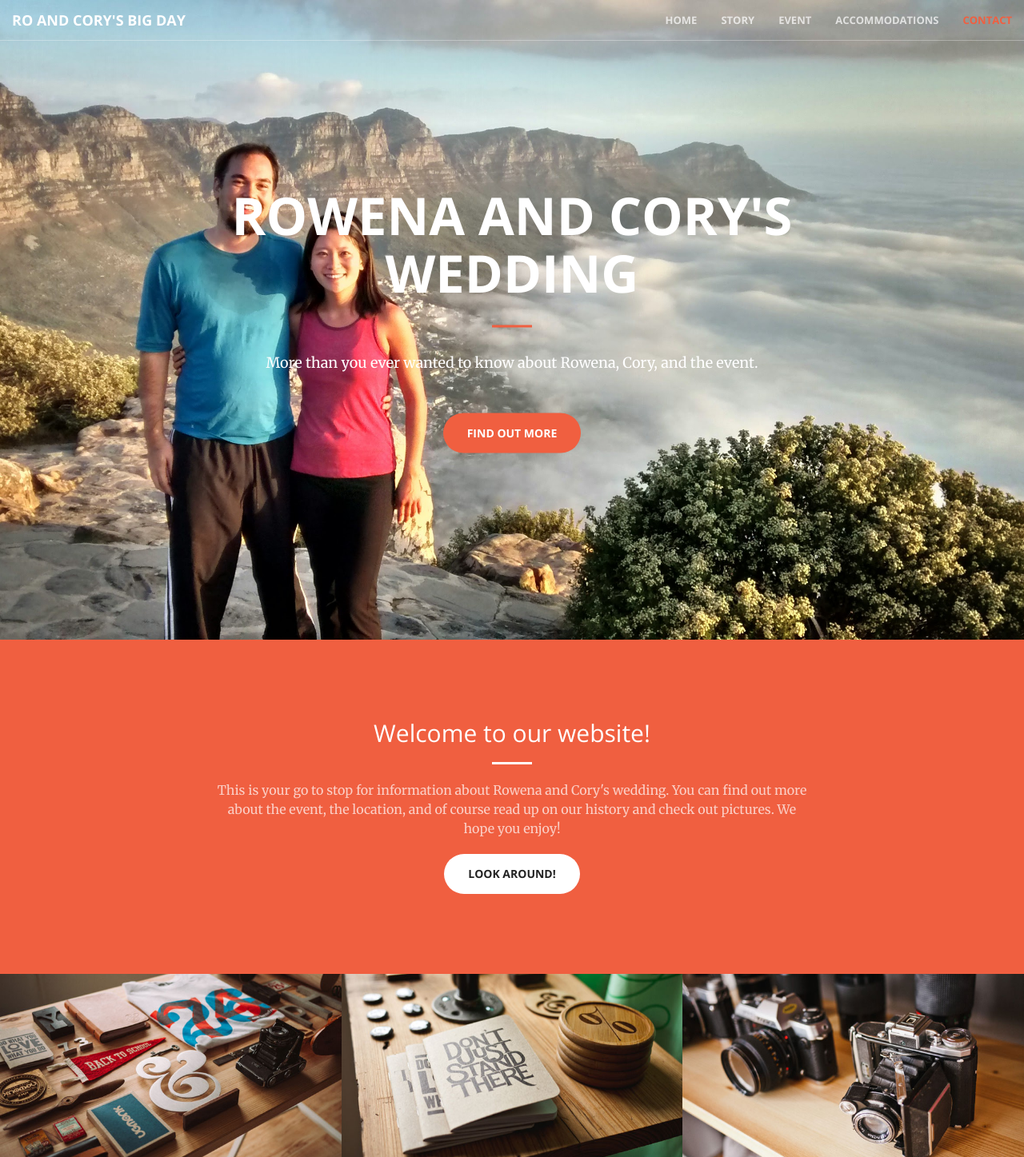
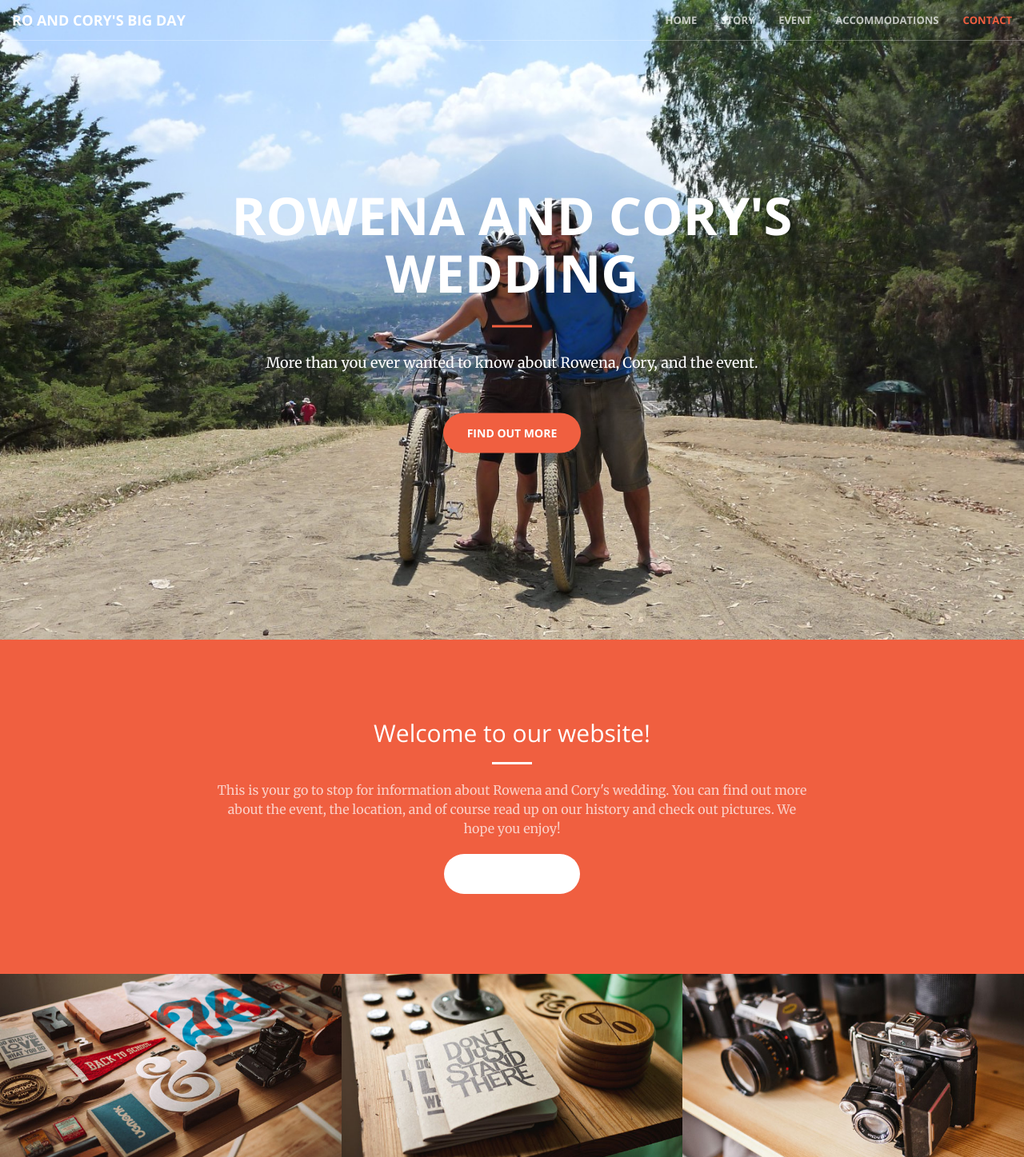
Before and after one commit to czue/django-wedding-website, a Django app: page /public/ in a window 1280 px wide. Shown: the top 1447 px of the page at 80% size. Run offline with Django 3.2, Linux system fonts and the light colour scheme; the visitor is signed in with stand-in values (Sample User, id 1); some libraries are stand-ins or nearby versions.

Commit message:
change splash image, style tweaks

```diff
--- a/bigday/static/bigday/css/bigday.css
+++ b/bigday/static/bigday/css/bigday.css
@@ -6,7 +6,7 @@ body {
     position: relative;
     width: 100%;
     min-height: auto;
-    background-image: url('../images/twelve-apostles.jpg');
+    background-image: url('../images/bikes.jpg');
     background-repeat: no-repeat;
     background-position: top left;
     background-attachment: scroll;
--- a/bigday/static/bigday/css/creative.css
+++ b/bigday/static/bigday/css/creative.css
@@ -8,6 +8,7 @@ html,
 body {
     width: 100%;
     height: 100%;
+    font-size: 16px;
 }
 
 body {
@@ -53,6 +54,11 @@ p {
 
 .bg-primary {
     background-color: #f05f40;
+}
+
+.bg-primary a {
+    color: #fff;
+    font-weight: bold;
 }
 
 .bg-dark {
@@ -186,7 +192,7 @@ header {
 }
 
 #main-header {
-    background-image: url('../images/twelve-apostles.jpg');
+    background-image: url('../images/bikes.jpg');
 }
 
 header .header-content {
```
Also changed, not shown: bigday/static/bigday/images/bikes.jpg (added).
